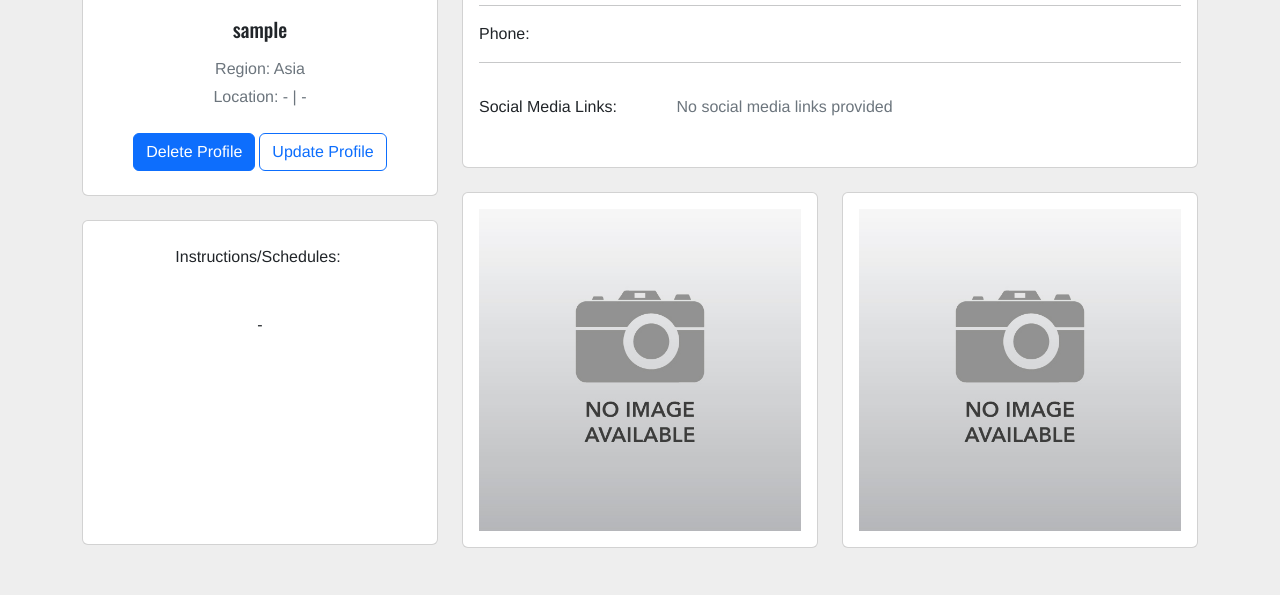
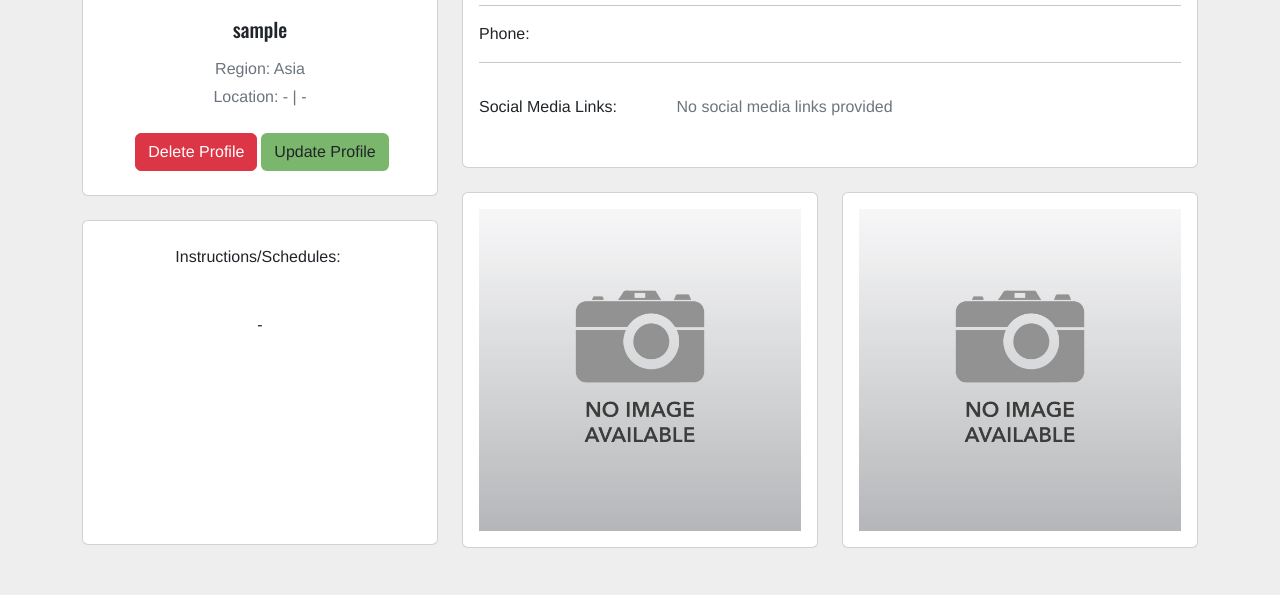
Before and after one commit to alakeldev/home-taste-app, a Django app: page /chefs/myprofile/ in a window 1280 px wide. Shown: the part 292-887 px from the top of the page. Run offline with Django 4.2, Linux system fonts and the light colour scheme; the visitor is signed in with stand-in values (Sample User, id 1); some libraries are stand-ins or nearby versions.

Commit message:
edit my_profile.html 'changed related to delete and update buttons' + edit base.css 'style update btn' + edit main.js 'add two functions related to delete and update buttons inside my_profile.html page + comments'

```diff
--- a/chefs/templates/my_profile.html
+++ b/chefs/templates/my_profile.html
@@ -1,7 +1,6 @@
 {% extends 'base.html' %}
 {% block title %}My Profile{% endblock %}
 {% load static %}
-
 
 {% block content %}
 <section style="background-color: #eee;">
@@ -27,8 +26,8 @@
                         <p class="text-muted mb-1">Region: {{ user.profile.Region }}</p>
                         <p class="text-muted mb-4">Location: {{ user.profile.country }} | {{ user.profile.city }}</p>
                         <div class="d-flex justify-content-center mb-2">
-                            <button type="button" class="btn btn-primary">Delete Profile</button>
-                            <button type="button" class="btn btn-outline-primary ms-1">Update Profile</button>
+                            <button class="btn btn-danger ms-1" onclick="redirectToDeletePage()">Delete Profile</button>
+                            <button class="btn ms-1 update-btn" onclick="redirectToUpdatePage()">Update Profile</button>
                         </div>
                     </div>
                 </div>
--- a/static/css/base.css
+++ b/static/css/base.css
@@ -421,4 +421,14 @@ label.form-label.requiredField[for="id_password"]::before {
     overflow-y: auto;
 }
 
+.update-btn {
+    background-color: var(--green-color);
+    transition: background-color 0.4s, color 0.4s;
+}
+
+.update-btn:hover {
+    background-color: var(--main-color);
+    color: #fff;
+}
+
 /* end chef profile page */
--- a/static/js/main.js
+++ b/static/js/main.js
@@ -1,7 +1,19 @@
+// Signup button on landing area home page
 document.getElementById("mySignupButton").addEventListener("click", function () {
     window.open("/accounts/signup/", "_blank");
 });
 
+// view chefs button on home page inside about section
 document.getElementById("myChefsButton").addEventListener("click", function () {
     window.open("/chefs/", "_blank");
 });
+
+// related with the delete profile button inside the chef profile 'my_profile.html'
+function redirectToDeletePage() {
+    window.location.href = '/chefs/deleteprofile/';
+}
+
+// related with the update profile button inside the chef profile 'my_profile.html'
+function redirectToUpdatePage() {
+    window.location.href = '/chefs/editprofile/';
+}
```
